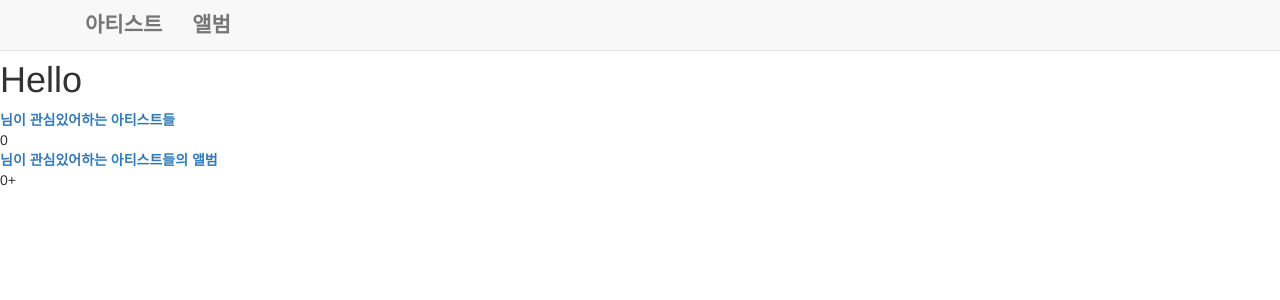
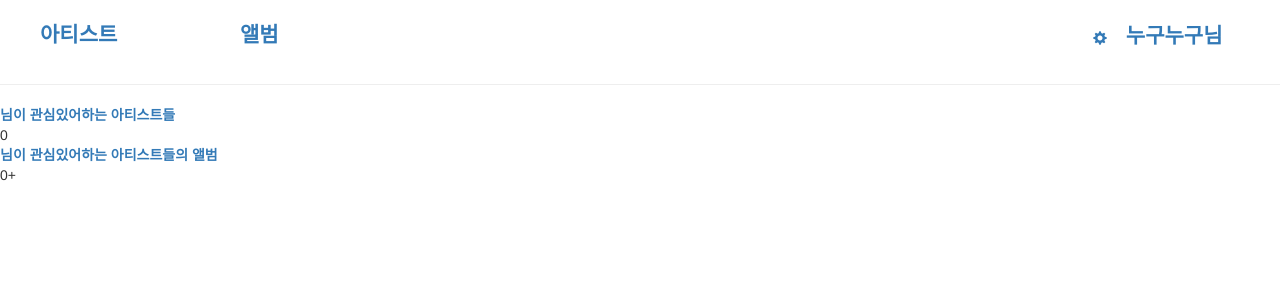
Before and after one commit to admire93/delivery_van, a Flask app: template dv/web/templates/user/index.html in a window 1280 px wide. Shown: the top 300 px of the page. Run offline with Flask 2, Linux system fonts and the light colour scheme; the template is opened without the code that fills it, so the values that code supplies are empty; some libraries are stand-ins or nearby versions.

Commit message:
See user's name in nav

```diff
--- a/dv/web/static/base.css
+++ b/dv/web/static/base.css
@@ -1,2 +1,17 @@
-#wrap { margin-top: 60px; }
-nav { font-size: 1.5em; font-weight: bold; }
+#wrap { clear: left; }
+
+/* navigation */
+nav {
+  width: 100%;
+  font-size: 1.5em; font-weight: bold;
+  position:relative;
+  top: 0;
+  padding: 20px 0;
+  border-bottom: solid 1px #eee;
+  margin-bottom: 20px;
+  float: left; }
+
+nav ul { width: 100%; list-style: none; float: left; }
+nav ul li { width: 200px; float: left; }
+
+nav ul #btn-profile { float: right; }
--- a/dv/web/templates/base.html
+++ b/dv/web/templates/base.html
@@ -12,9 +12,8 @@
     {% endblock %}
   </head>
   <body>
-    <nav class="navbar navbar-default navbar-fixed-top" role="navigation">
-      <div class="container">
-        <ul class="nav navbar-nav">
+    <nav>
+      <ul>
         <li id="nav-artists">
           <a href="{{ url_for('artist.all') }}">
             아티스트
@@ -26,8 +25,19 @@
             앨범
           </a>
         </li>
+        <li id="btn-profile">
+          {% if True -%}
+            <a href="#settings" class="btn-setting">
+              <span class="btn glyphicon glyphicon-cog"></span>
+            </a>
+            <a href="{{ url_for('user.me') }}" class="me"> 누구누구님 </a>
+          {% else -%}
+            <a href="{{ url_for('facebook_login.login') }}">
+              로그인
+            </a>
+          {%- endif %}
+        </li>
       </ul>
-      </div>
     </nav>
 
     <div id="wrap">
--- a/dv/web/templates/user/index.html
+++ b/dv/web/templates/user/index.html
@@ -2,18 +2,6 @@
 {% from 'albums.html' import albums %}
 
 {% block htmlbody %}
-  <h1> Hello {{ user.name }} </h1>
-  {% if me -%}
-  <form method="POST"
-        action="{{ url_for('.add_love_artist', user_id=user.id) }}">
-      <div>
-        <legend>관심있는 아티스트 이름</legend>
-        <input type="name" name="artist_name">
-      </div>
-      <input type="submit" value="추가하기">
-    </form>
-  {%- endif %}
-
   <dl id="love-badge">
     <dt>
       <a href="{{ url_for('.love_artist', user_id=user.id) }}">
```
Lines whose indentation alone changed are shown as unchanged.
